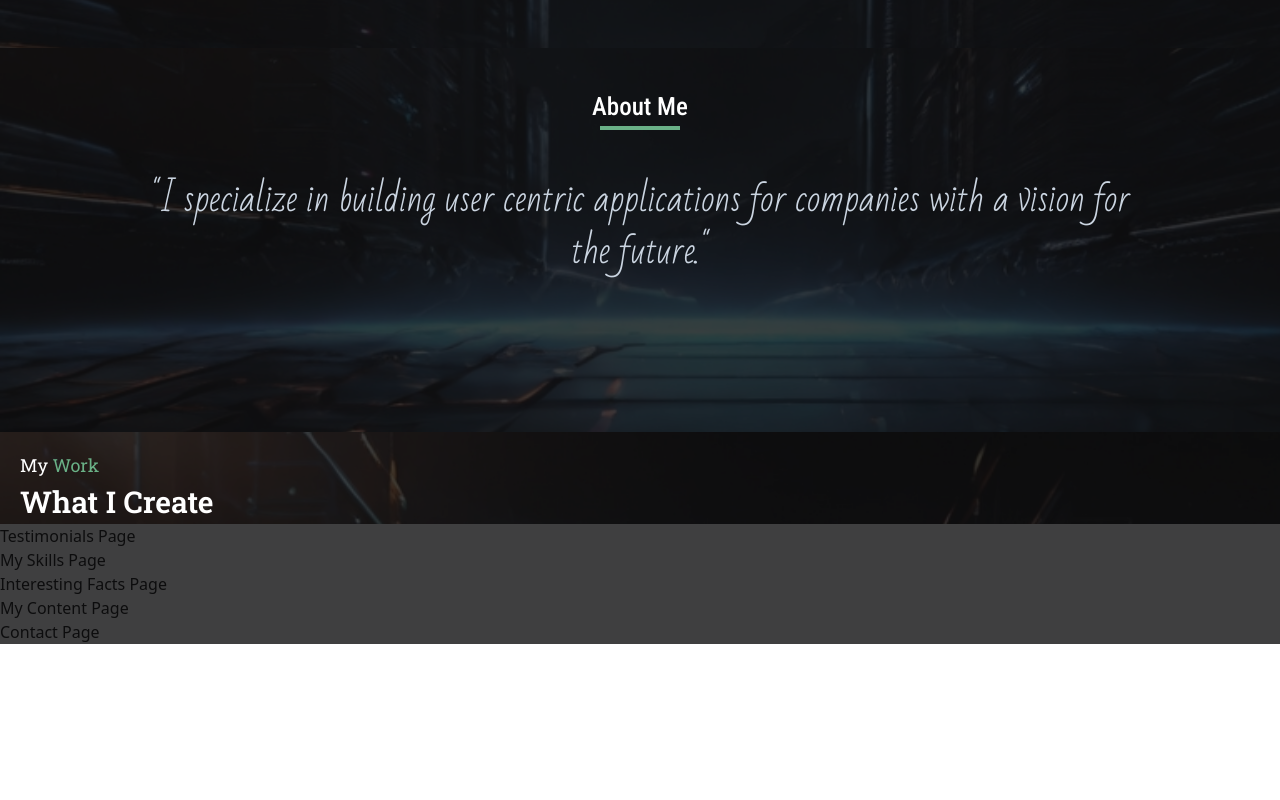
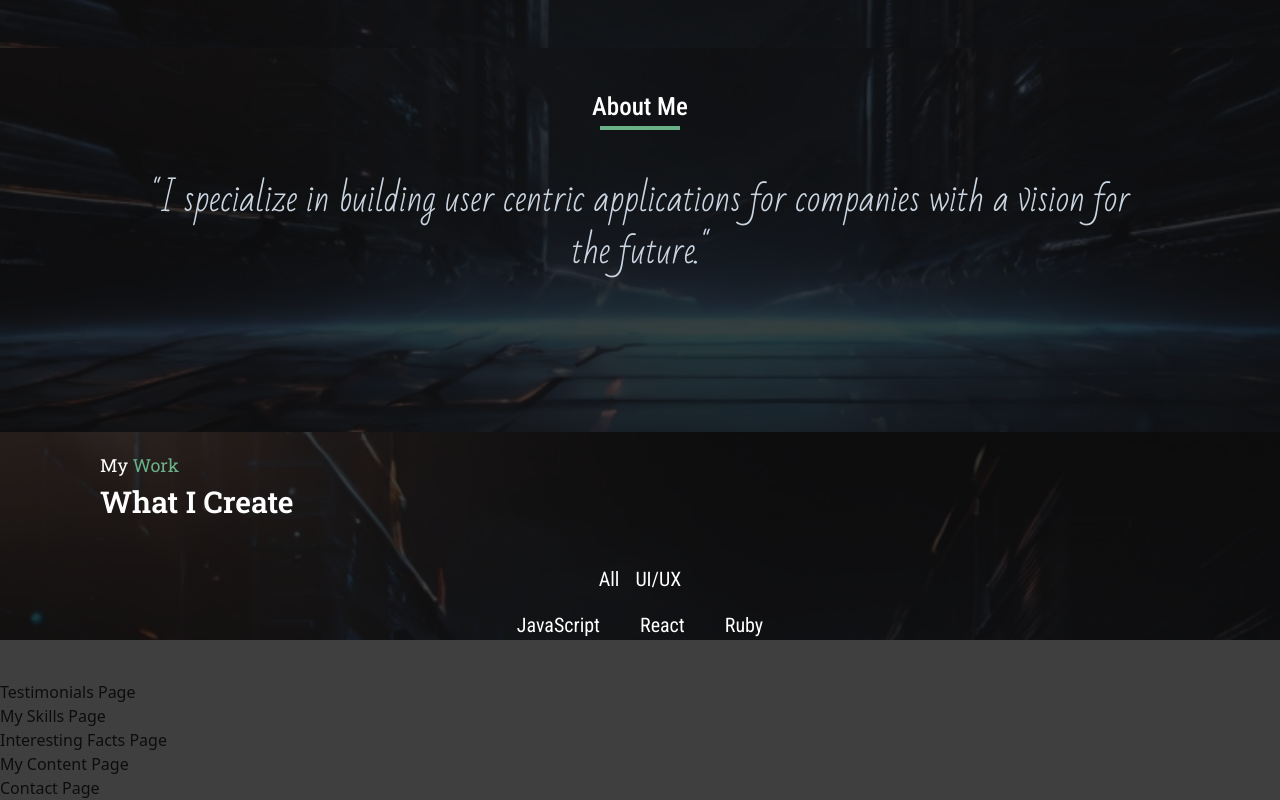
Before and after one commit to Ayokunnumi1/ayokunnumi-portfolio, a JavaScript app: page / in a window 1280 px wide. Shown: the part 1129-1929 px from the top of the page. Before the commit the page ends 1773 px from the top, so only its background shows below. Built offline with nearby package versions, Linux system fonts and the light colour scheme; the HTML template or start-up script is replaced by a standard one.

Commit message:
Move all styles to app.css files

```diff
--- a/src/app.css
+++ b/src/app.css
@@ -26,3 +26,84 @@
   background: #101011;
   opacity: 0.8;
 }
+
+.logo-font {
+  font-family: "Luckiest Guy", sans-serif;
+  font-size: 24px;
+  font-weight: 400;
+}
+
+.rotate-img {
+  transform: rotate(-17deg) translateX(10px);
+}
+
+.my-name {
+  font-family: "Lato", sans-serif;
+  font-size: 32px;
+  font-weight: 400;
+  color: #ffffff;
+}
+
+.full-stack-text {
+  font-family: "Roboto Slab", sans-serif;
+  font-size: 17px;
+}
+
+.my-services,
+.my-work {
+  font-family: "Roboto Slab", sans-serif;
+  font-size: 18px;
+  font-weight: 400;
+}
+
+.what-i-do,
+.what-i-create {
+  font-family: "Roboto Slab", sans-serif;
+  font-size: 30px;
+  font-weight: 600;
+}
+
+.border-radius {
+  border-radius: 20px;
+}
+
+.my-service-title {
+  font-family: "Roboto Slab", sans-serif;
+  font-size: 20px;
+  font-weight: 500;
+}
+
+.about-me-text {
+  font-family: "Bad Script", sans-serif;
+  font-size: 35px;
+  font-weight: 100;
+  text-align: center;
+  color: rgb(203 213 225 / var(--tw-text-opacity));
+}
+
+.about-me-heading {
+  font-family: "Roboto Condensed", sans-serif;
+  font-size: 25px;
+  font-weight: 500;
+}
+
+.portfolio-text {
+  font-family: "Roboto Condensed", sans-serif;
+  font-size: 16px;
+  font-weight: 400;
+}
+
+@media screen and (min-width: 1280px) {
+  .logo-font-desktop {
+    font-size: 30px;
+  }
+
+  .nav-list {
+    font-family: "Roboto Flex", sans-serif;
+    font-size: 20px;
+  }
+
+    .portfolio-text {
+      font-size: 20px;
+      }
+}
--- a/src/component/About.js
+++ b/src/component/About.js
@@ -1,4 +1,4 @@
-import "../styles/about.css"
+import "../app.css";
 
 const About = () => {
     return (
--- a/src/component/Home.js
+++ b/src/component/Home.js
@@ -4,8 +4,7 @@ import linkedIn from "../assets/images/linked_in_circled.png";
 import twitter from "../assets/images/twitter_circled.png";
 import medium from "../assets/images/medium.png";
 import youtube from "../assets/images/you_tube_logo.png";
-
-import "../styles/home.css";
+import "../app.css";
 
 const Home = () => {
   return (
--- a/src/component/MyServices.js
+++ b/src/component/MyServices.js
@@ -1,4 +1,4 @@
-import "../styles/myServices.css";
+import "../app.css";
 import FrontendImg from "../assets/images/frontend.png";
 import BackendImg from "../assets/images/backend.png";
 import FullStackImg from "../assets/images/fullStack.png";
--- a/src/component/Portfolio.js
+++ b/src/component/Portfolio.js
@@ -1,14 +1,25 @@
-import "../styles/myServices.css";
+import "../app.css";
 
 const Portfolio = () => {
   return (
     <section className="bg-home-pg-bg-image bg-no-repeat bg-cover text-white w-full">
-      <div className="relative z-10">
+      <div className="relative z-10 md:px-10 lg:px-20">
         <h3 className="my-work px-5 pt-5">
           <span>My </span>
           <span className="text-custom-green">Work</span>
         </h3>
         <h3 className="what-i-create mx-5 mt-0">What I Create</h3>
+        <div className="m-10 flex flex-col justify-center items-center gap-4 portfolio-text">
+          <div className="flex flex-row gap-4">
+            <span>All</span>
+            <span>UI/UX</span>
+          </div>
+          <div className="flex flex-row gap-10">
+            <span>JavaScript</span>
+            <span>React</span>
+            <span>Ruby</span>
+          </div>
+        </div>
       </div>
     </section>
   );
--- a/src/styles/about.css
+++ /dev/null
@@ -1,13 +0,0 @@
-.about-me-text {
-    font-family: "Bad Script", sans-serif;
-    font-size: 35px;
-    font-weight: 100;
-    text-align: center;
-    color: rgb(203 213 225 / var(--tw-text-opacity));
-}
-
-.about-me-heading {
-    font-family: "Roboto Condensed", sans-serif;
-    font-size: 25px;
-    font-weight: 500;
-}
--- a/src/styles/home.css
+++ /dev/null
@@ -1,32 +0,0 @@
-.logo-font {
-    font-family: "Luckiest Guy", sans-serif;
-    font-size: 24px;
-    font-weight: 400;
-}
-
-.rotate-img {
-    transform: rotate(-17deg) translateX(10px);
-}
-
-.my-name {
-    font-family: "Lato", sans-serif;
-    font-size: 32px;
-    font-weight: 400;
-    color: #ffffff;
-}
-
-.full-stack-text {
-    font-family: "Roboto Slab", sans-serif;
-    font-size: 17px;
-}
-
-@media screen and (min-width: 1280px) {
-    .logo-font-desktop {
-        font-size: 30px;
-    }
-
-    .nav-list {
-        font-family: "Roboto Flex", sans-serif;
-        font-size: 20px;
-    }
-}
--- a/src/styles/myServices.css
+++ /dev/null
@@ -1,23 +0,0 @@
-.my-services,
-.my-work {
-    font-family: "Roboto Slab", sans-serif;
-    font-size: 18px;
-    font-weight: 400;
-}
-
-.what-i-do,
-.what-i-create {
-    font-family: "Roboto Slab", sans-serif;
-    font-size: 30px;
-    font-weight: 600;
-}
-
-.border-radius {
-    border-radius: 20px;
-}
-
-.my-service-title {
-    font-family: "Roboto Slab", sans-serif;
-    font-size: 20px;
-    font-weight: 500;
-}
```
